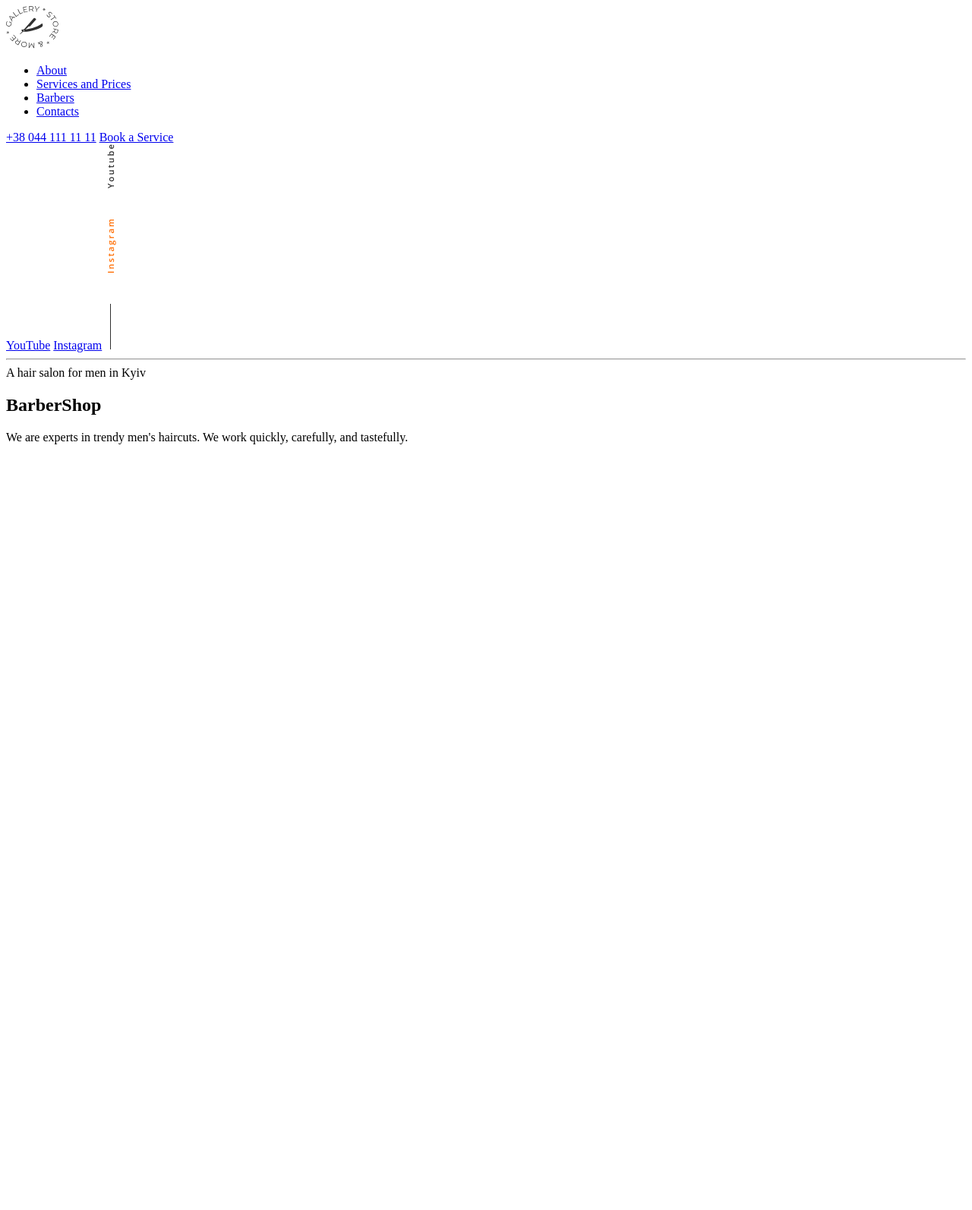
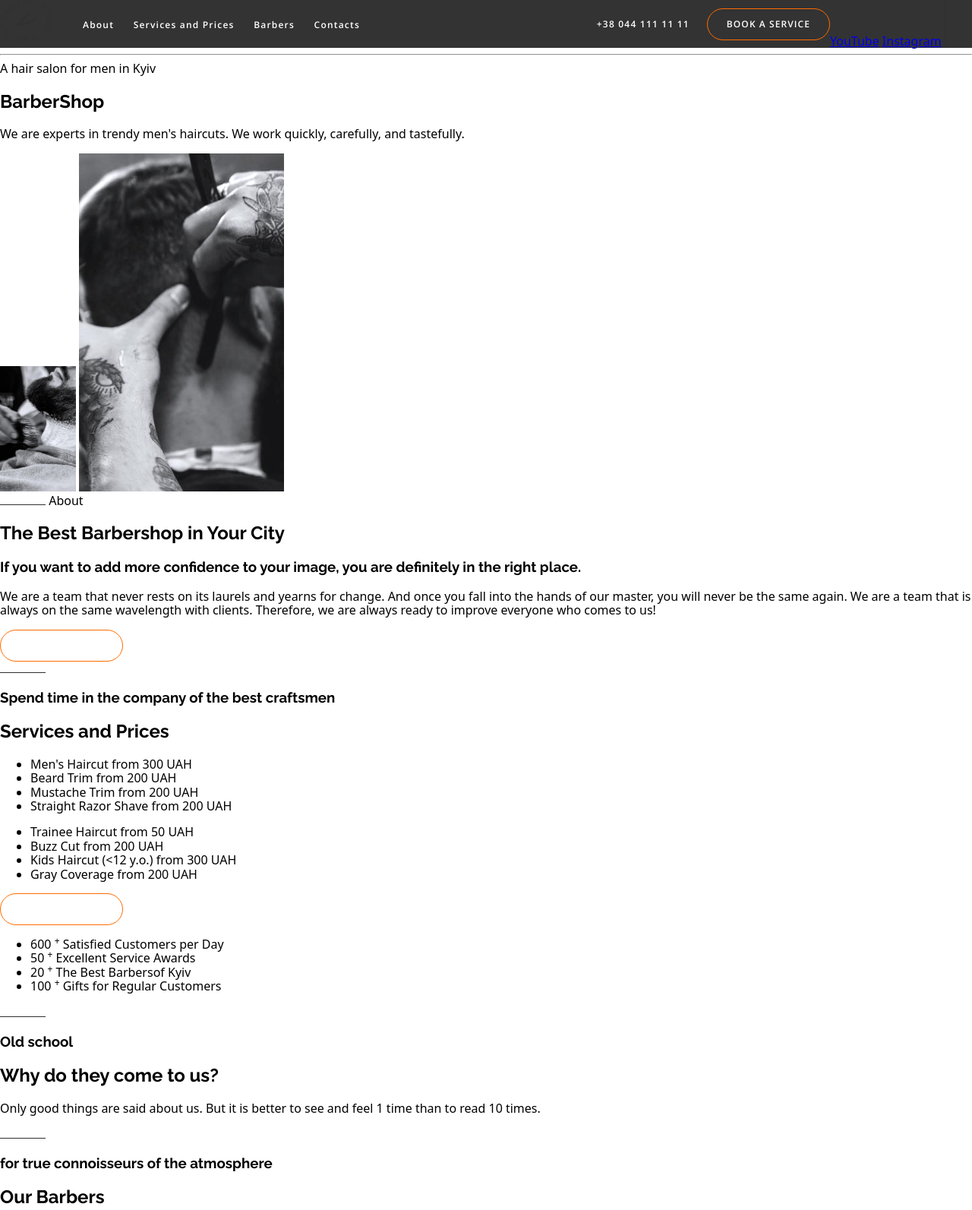
Before and after one commit to Tamas-Norbert/html-css-lesson-1-module-1, a plain HTML site: page index.html in a window 1280 px wide. Shown: the top 1593 px of the page at 76% size. Before the commit the page ends 800 px from the top, so only its background shows below. Drawn offline with nearby package versions, Linux system fonts and the light colour scheme.

Commit message:
up to date

```diff
--- /dev/null
+++ b/css/style.css
@@ -0,0 +1,99 @@
+:root {
+    --link-color: #fff;
+    --heading-font-family: "Raleway", sans-serif;
+    --text-font-family: "Open Sans", sans-serif;
+    --link-hover-color: #ff6c00;
+  }
+
+  .global-header {
+    background-color: #333333;
+    display: flex;
+  }
+
+  .nav-container {
+    display: flex;
+    width: 80%;
+    align-items: center;
+    justify-content: space-between;
+  }
+
+  .global-header .main-navigation ul {
+    display: flex;
+    width: 405px;
+    justify-content: space-between;
+    list-style-type: none;
+  }
+
+  .contact-container {
+    display: flex;
+    width: 30%;
+    justify-content: space-between;
+    align-items: center;
+  }
+
+  .global-header .main-navigation a:link,
+  .global-header .main-navigation a:visited {
+    color: var(--link-color);
+    text-decoration: none;
+    font-family: var(--text-font-family);
+    font-size: 12px;
+    font-weight: 600;
+    line-height: 16px;
+    letter-spacing: 0.1em;
+  }
+
+  .global-header .main-navigation a:hover {
+    color: var(--link-hover-color);
+  }
+
+  .global-header .main-navigation a:active {
+    color: #ff0000;
+  }
+
+  h1,
+  h2,
+  h3,
+  h4,
+  h5,
+  h6 {
+    font-family: var(--heading-font-family);
+    font-weight: 700;
+  }
+
+  .button {
+    cursor: pointer;
+  }
+
+  .phone-number {
+    color: var(--link-color);
+    font-family: var(--text-font-family);
+    font-size: 12px;
+    font-weight: 600;
+    line-height: 16px;
+    letter-spacing: 0.1em;
+    text-decoration: none;
+  }
+
+  .phone-number:hover {
+    color: var(--link-hover-color);
+  }
+
+  .button {
+    color: var(--link-color);
+    font-family: var(--text-font-family);
+    font-size: 12px;
+    font-weight: 600;
+    line-height: 16px;
+    letter-spacing: 0.09em;
+    text-transform: uppercase;
+    background-color: transparent;
+    border: 1px solid #ff6c00;
+    border-radius: 25px;
+    padding: 12px 25px;
+  }
+
+  .button:hover {
+    background-color: #fff;
+    color: #ff6c00;
+    border: 1px solid #fff;
+  }
--- a/index.html
+++ b/index.html
@@ -4,29 +4,44 @@
     <meta charset="UTF-8" />
     <meta name="viewport" content="width=device-width, initial-scale=1.0" />
     <title>BarberShop</title>
+    <link rel="preconnect" href="https://fonts.googleapis.com" />
+    <link rel="preconnect" href="https://fonts.gstatic.com" crossorigin />
+    <link
+      href="https://fonts.googleapis.com/css2?family=Open+Sans:wght@400;600&family=Raleway:wght@700&display=swap"
+      rel="stylesheet"
+    />
+    <link
+      rel="stylesheet"
+      href="https://cdnjs.cloudflare.com/ajax/libs/modern-normalize/1.0.0/modern-normalize.min.css"
+    />
+    <link rel="stylesheet" href="css/style.css" />
   </head>
   <body>
-    <header>
+    <header class="global-header">
       <a href="./index.html">
-        <img src="../images/logo.svg" alt="Logo BarberShop" />
+        <img src="./images/logo.svg" alt="Logo BarberShop" />
       </a>
 
-      <nav>
+      <div class="nav-container">
+        <nav class="main-navigation">
           <ul>
-          <li><a href="./about.html">About</a></li>
+            <li><a href="about.html">About</a></li>
             <li><a href="#">Services and Prices</a></li>
             <li><a href="#">Barbers</a></li>
             <li><a href="#">Contacts</a></li>
           </ul>
         </nav>
 
-      <a href="tel:+38 044 111 11 11">+38 044 111 11 11</a>
-      <a href="https://goit.global/ro/contacts/" target="_blank"> Book a Service</a>
+        <div class="contact-container">
+          <a href="tel:+380441111111" class="phone-number">+38 044 111 11 11</a>
+          <button type="button" class="button">Book a Service</button>
+        </div>
+      </div>
 
       <section>
         <a href="https://www.youtube.com" target="_blank">YouTube</a>
         <a href="https://www.instagram.com/" target="_blank">Instagram</a>
-        <img src="../images/social-media-dash.png" alt="Separator" />
+        <img src="./images/vertical-dash.svg" alt="Vertical Dash" />
       </section>
     </header>
 
@@ -35,10 +50,142 @@
         <hr />
         <span>A hair salon for men in Kyiv</span>
         <h1>BarberShop</h1>
-        <p>We are experts in trendy men's haircuts. We work quickly, carefully, and tastefully.</p>
+        <p>
+          We are experts in trendy men's haircuts. We work quickly, carefully,
+          and tastefully.
+        </p>
       </section>
 
-      <section></section>
+      <!-- About Section -->
+      <section>
+        <div>
+          <img
+            src="./images/barber-img-1.png"
+            alt="Frizer pune spuma de ras"
+            width="100px"
+          />
+          <img
+            src="./images/barber-img-2.png"
+            alt="Frizer barbiereste cu briceag"
+          />
+        </div>
+
+        <div>
+          <img src="./images/horizontal-dash.svg" alt="Horizontal Dash" />
+          <span>About</span>
+        </div>
+
+        <h2>The Best Barbershop in Your City</h2>
+        <h3>
+          If you want to add more confidence to your image, you are definitely
+          in the right place.
+        </h3>
+        <p>
+          We are a team that never rests on its laurels and yearns for change.
+          And once you fall into the hands of our master, you will never be the
+          same again. We are a team that is always on the same wavelength with
+          clients. Therefore, we are always ready to improve everyone who comes
+          to us!
+        </p>
+
+        <button class="button">Book a Service</button>
+      </section>
+
+      <!-- Services and Prices Section -->
+      <section>
+        <img src="./images/horizontal-dash.svg" alt="Horizontal Dash" />
+        <h3>Spend time in the company of the best craftsmen</h3>
+        <h2>Services and Prices</h2>
+
+        <ul>
+          <li>
+            <span>Men's Haircut</span>
+            <span>from 300 UAH</span>
+          </li>
+          <li>
+            <span>Beard Trim</span>
+            <span>from 200 UAH</span>
+          </li>
+          <li>
+            <span>Mustache Trim</span>
+            <span>from 200 UAH</span>
+          </li>
+          <li>
+            <span>Straight Razor Shave</span>
+            <span>from 200 UAH</span>
+          </li>
+        </ul>
+
+        <ul>
+          <li>
+            <span>Trainee Haircut</span>
+            <span>from 50 UAH</span>
+          </li>
+          <li>
+            <span>Buzz Cut</span>
+            <span>from 200 UAH</span>
+          </li>
+          <li>
+            <span>Kids Haircut (&lt;12 y.o.)</span>
+            <span>from 300 UAH</span>
+          </li>
+          <li>
+            <span>Gray Coverage</span>
+            <span>from 200 UAH</span>
+          </li>
+        </ul>
+
+        <button class="button">Book a Service</button>
+      </section>
+
+      <!-- Old School Section -->
+      <section>
+        <ul>
+          <li>
+            <span>600</span>
+            <sup>+</sup>
+            <span>Satisfied Customers per Day</span>
+          </li>
+          <li>
+            <span>50</span>
+            <sup>+</sup>
+            <span>Excellent Service Awards</span>
+          </li>
+          <li>
+            <span>20</span>
+            <sup>+</sup>
+            <span>The Best Barbersof Kyiv</span>
+          </li>
+          <li>
+            <span>100</span>
+            <sup>+</sup>
+            <span>Gifts for Regular Customers</span>
+          </li>
+        </ul>
+
+        <article>
+          <img src="./images/horizontal-dash.svg" alt="Horizontal Dash" />
+          <h3>Old school</h3>
+          <h2>Why do they come to us?</h2>
+          <p>
+            Only good things are said about us. But it is better to see and feel
+            1 time than to read 10 times.
+          </p>
+        </article>
+      </section>
+
+      <!-- For true connoisseurs of the atmosphere Section -->
+      <section>
+        <img src="./images/horizontal-dash.svg" alt="Horizontal Dash" />
+        <h3>for true connoisseurs of the atmosphere</h3>
+        <h2>Our Barbers</h2>
+
+        <img src="images/barber_john_smith.png" alt="John Smith" />
+        <br />
+        <span>John Smith</span>
+        <br />
+        <span>Extreme Barber</span>
+      </section>
     </main>
   </body>
 </html>
```
Also changed, not shown: images/barber-img-1.png (added), images/barber-img-2.png (added), images/barber_john_smith.png (added), images/horizontal-dash.svg (added), images/vertical-dash.svg (added). Lines whose indentation alone changed are shown as unchanged.
